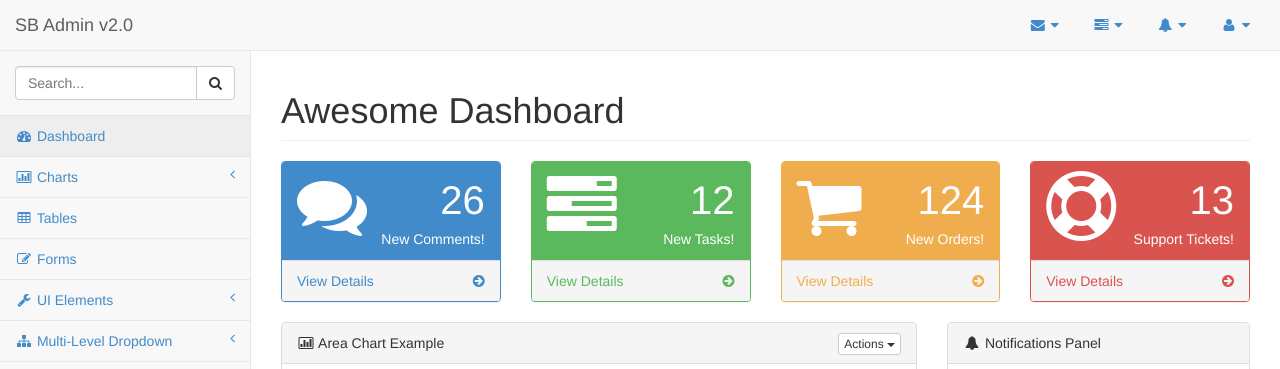
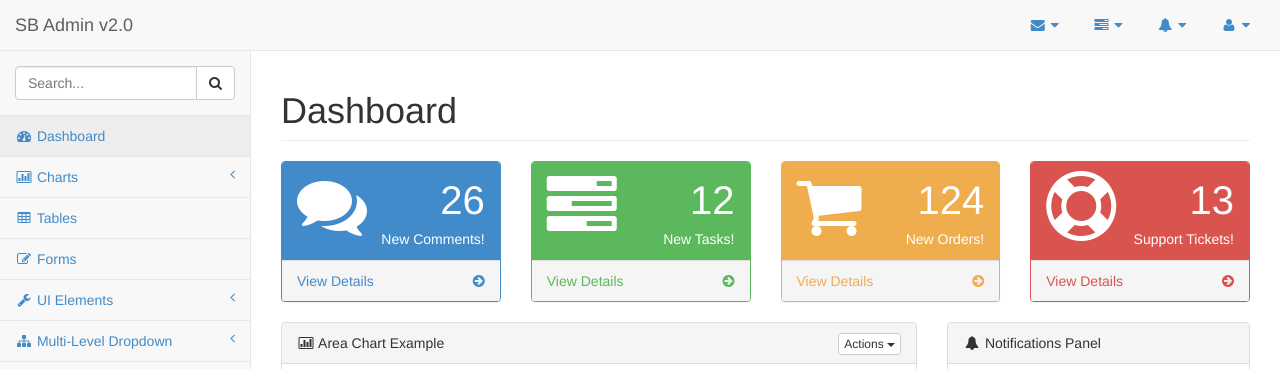
Before and after one commit to VarinderS/AdminPages, a website: page admin/index.html in a window 1280 px wide. Shown: the top 369 px of the page. Drawn offline with Linux system fonts and the light colour scheme; files that its build step writes are made by us from their sources.

Commit message:
Reverting title

```diff
--- a/admin/index.html
+++ b/admin/index.html
@@ -374,7 +374,7 @@
         <div id="page-wrapper">
             <div class="row">
                 <div class="col-lg-12">
-                    <h1 class="page-header">Awesome Dashboard</h1>
+                    <h1 class="page-header">Dashboard</h1>
                 </div>
                 <!-- /.col-lg-12 -->
             </div>
```
